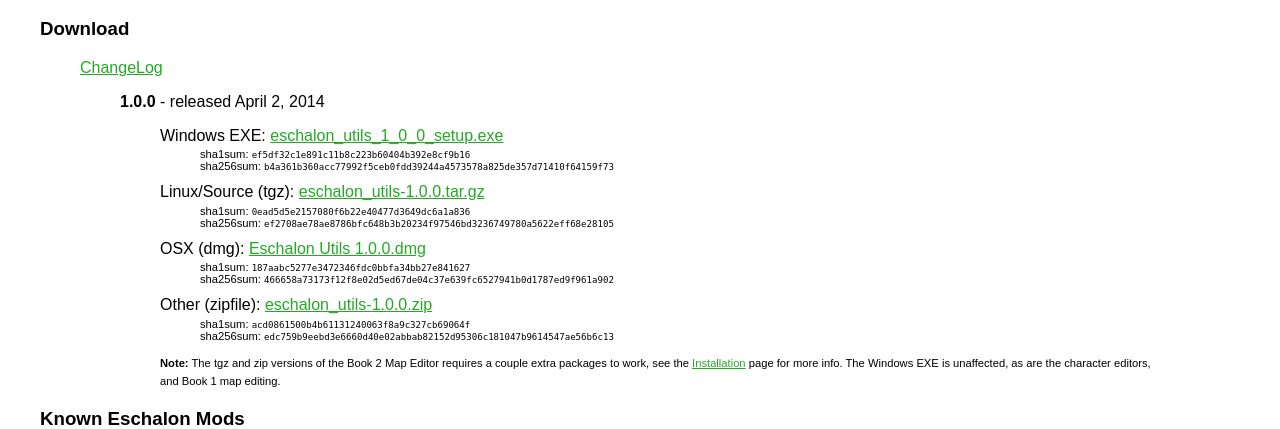
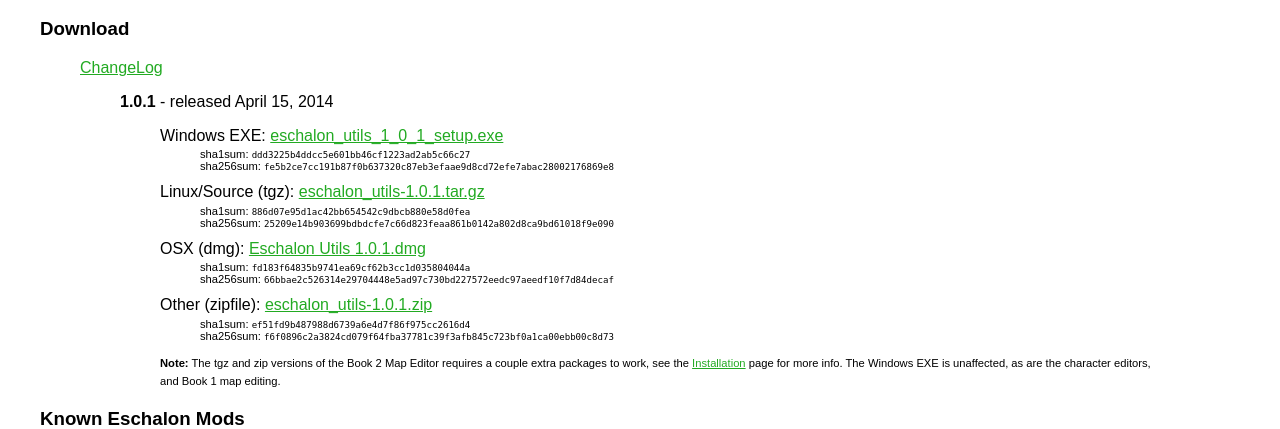
Before and after one commit to apocalyptech/eschalon_utils_web, a PHP site: page /index.php in a window 1280 px wide. Shown: the part 1226-1655 px from the top of the page. Run offline with PHP 8.4, Linux system fonts and the light colour scheme.

Commit message:
v1.0.1 is officially live

```diff
--- a/common.php
+++ b/common.php
@@ -249,7 +249,6 @@ function esch_rel_old($ver, $date, $progname='utils')
 
 function esch_show_current_release()
 {
-    /*
     esch_rel_2014('1.0.1', 'April 15, 2014',
         array('886d07e95d1ac42bb654542c9dbcb880e58d0fea',
           '25209e14b903699bdbdcfe7c66d823feaa861b0142a802d8ca9bd61018f9e090'),
@@ -257,10 +256,14 @@ function esch_show_current_release()
           'f6f0896c2a3824cd079f64fba37781c39f3afb845c723bf0a1ca00ebb00c8d73'),
         array('ddd3225b4ddcc5e601bb46cf1223ad2ab5c66c27',
           'fe5b2ce7cc191b87f0b637320c87eb3efaae9d8cd72efe7abac28002176869e8'),
-        null,
+        array('fd183f64835b9741ea69cf62b3cc1d035804044a',
+          '66bbae2c526314e29704448e5ad97c730bd227572eedc97aeedf10f7d84decaf'),
         true);
-    */
+}
 
+function esch_show_previous_releases()
+{
+    print "<ul>\n";
     esch_rel_2014('1.0.0', 'April 2, 2014',
         array('0ead5d5e2157080f6b22e40477d3649dc6a1a836',
           'ef2708ae78ae8786bfc648b3b20234f97546bd3236749780a5622eff68e28105'),
@@ -270,12 +273,7 @@ function esch_show_current_release()
           'b4a361b360acc77992f5ceb0fdd39244a4573578a825de357d71410f64159f73'),
         array('187aabc5277e3472346fdc0bbfa34bb27e841627',
           '466658a73173f12f8e02d5ed67de04c37e639fc6527941b0d1787ed9f961a902'),
-        true);
-}
-
-function esch_show_previous_releases()
-{
-    print "<ul>\n";
+        false);
     esch_rel('0.8.1', 'February 6, 2012');
     esch_rel('0.8.0', 'February 6, 2012');
     esch_rel('0.7.5', 'August 24, 2010');
```
